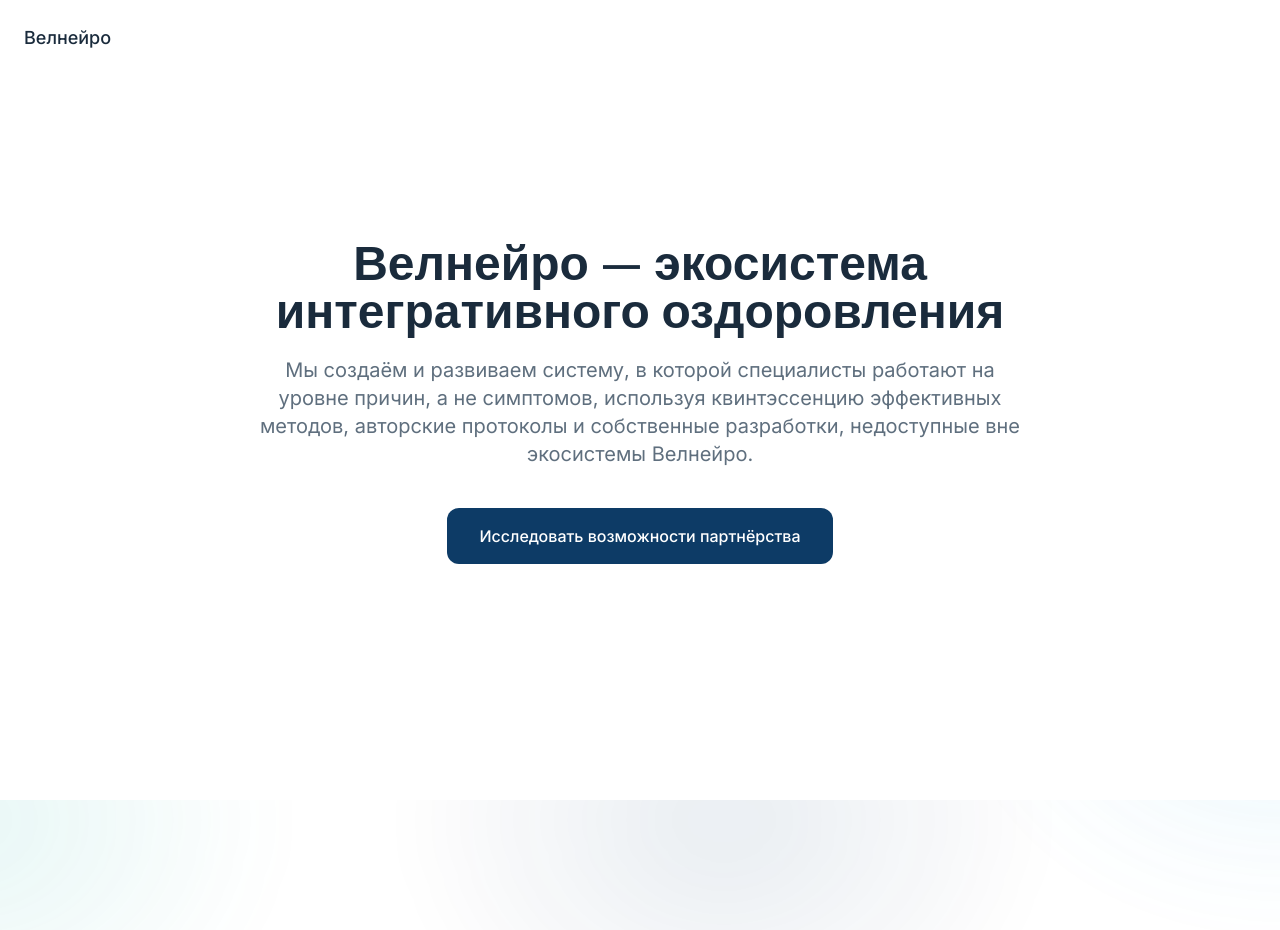
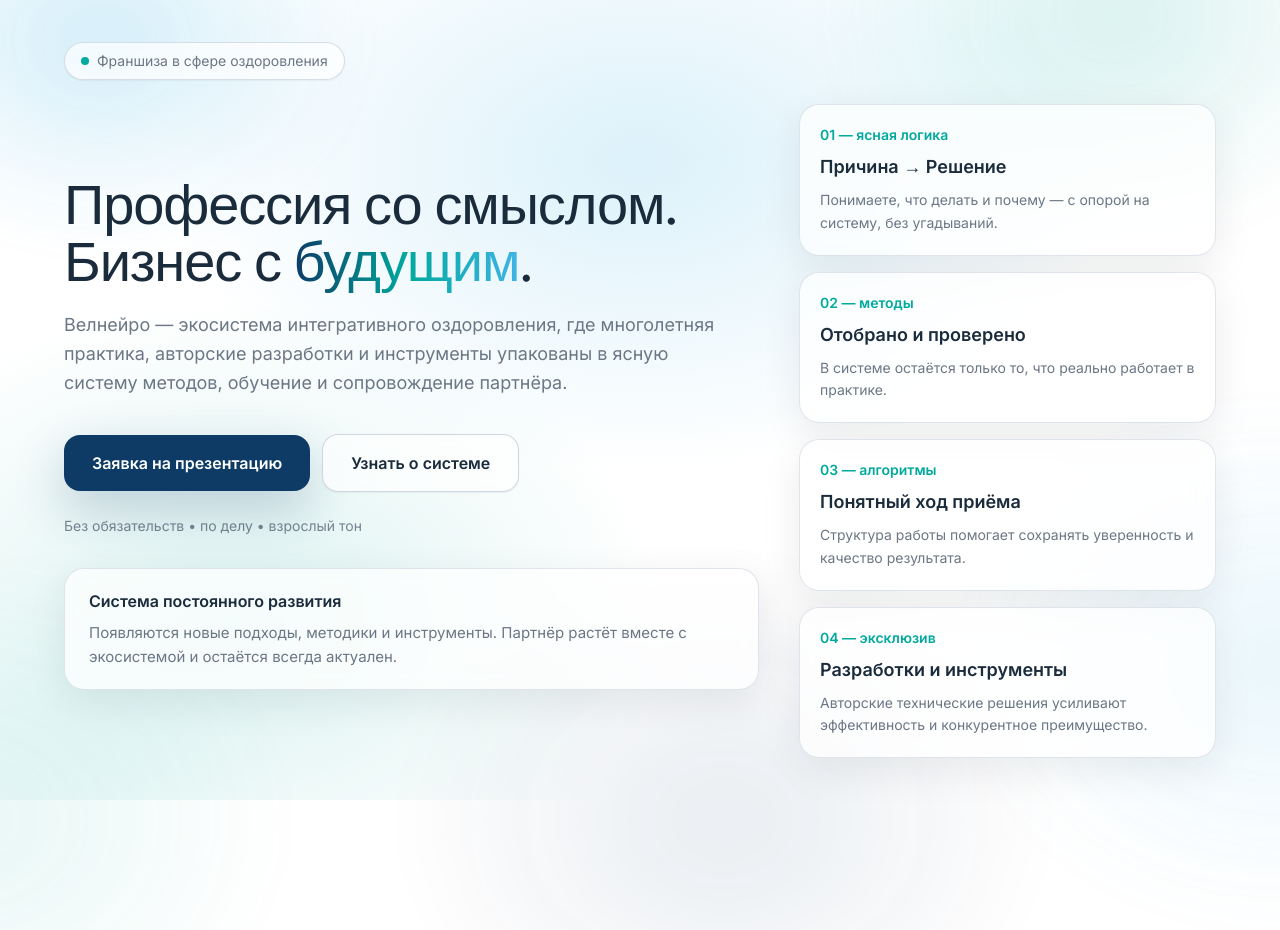
Before and after one commit to AidarKh24/wellneuro-site, a Next.js app: page / in a window 1280 px wide. Shown: the top 930 px of the page. Built offline with nearby package versions, Linux system fonts and the light colour scheme; a web font is replaced by a local one.

Commit message:
Update Hero.tsx

```diff
--- a/src/app/sections/Hero.tsx
+++ b/src/app/sections/Hero.tsx
@@ -1,30 +1,118 @@
 export default function Hero() {
   return (
-    <section className="min-h-screen flex flex-col justify-center items-center px-6 text-center bg-white">
-      {/* Header */}
-      <header className="absolute top-6 left-6 text-lg font-medium text-[#1A2B3C]">
-        Велнейро
-      </header>
+    <section className="relative min-h-screen flex items-center px-6">
+      {/* мягкий локальный градиент сверху, чтобы “дороже” ощущалось */}
+      <div className="pointer-events-none absolute inset-0 -z-10">
+        <div className="absolute inset-0 bg-[radial-gradient(800px_520px_at_50%_20%,rgba(63,180,230,0.18),transparent_60%)]" />
+        <div className="absolute inset-0 bg-[radial-gradient(700px_520px_at_18%_78%,rgba(0,169,157,0.14),transparent_62%)]" />
+      </div>
 
-      {/* Main content */}
-      <div className="max-w-3xl">
-        <h1 className="text-4xl md:text-5xl font-semibold leading-tight text-[#1A2B3C] mb-6">
-          Велнейро — экосистема интегративного оздоровления
+      <div className="mx-auto w-full max-w-6xl">
+        {/* верхняя мини-плашка */}
+        <div className="mb-6 inline-flex items-center gap-2 rounded-full border border-[rgba(199,208,219,0.7)] bg-white/70 px-4 py-2 text-sm text-[var(--wn-muted)] shadow-sm backdrop-blur">
+          <span className="inline-block h-2 w-2 rounded-full bg-[var(--wn-teal)]" />
+          Франшиза в сфере оздоровления
+        </div>
+
+        <div className="grid gap-10 lg:grid-cols-[1.25fr_0.75fr] lg:items-center">
+          {/* ЛЕВАЯ КОЛОНКА */}
+          <div>
+            <h1 className="font-serif text-[42px] leading-[1.02] tracking-[-0.02em] text-[var(--wn-text)] sm:text-[56px]">
+              Профессия со смыслом.
+              <br />
+              Бизнес с <span className="text-gradient">будущим</span>.
             </h1>
 
-        <p className="text-lg md:text-xl text-[#5F6F7E] mb-10 leading-relaxed">
-          Мы создаём и развиваем систему, в которой специалисты работают
-          на уровне причин, а не симптомов, используя квинтэссенцию
-          эффективных методов, авторские протоколы и собственные разработки,
-          недоступные вне экосистемы Велнейро.
+            <p className="mt-6 max-w-2xl text-lg leading-relaxed text-[var(--wn-muted)]">
+              Велнейро — экосистема интегративного оздоровления, где многолетняя практика,
+              авторские разработки и инструменты упакованы в ясную систему методов,
+              обучение и сопровождение партнёра.
             </p>
 
+            {/* CTA */}
+            <div className="mt-9 flex flex-col gap-3 sm:flex-row sm:items-center">
               <a
                 href="#partnership"
-          className="inline-block px-8 py-4 rounded-xl bg-[#0D3B66] text-white text-base font-medium hover:opacity-90 transition"
+                className="btn-sheen inline-flex items-center justify-center rounded-2xl bg-[var(--wn-primary)] px-7 py-4 text-base font-semibold text-white shadow-[0_18px_50px_rgba(13,59,102,0.22)] transition hover:translate-y-[-1px] hover:bg-[var(--wn-primary-hover)]"
               >
-          Исследовать возможности партнёрства
+                Заявка на презентацию
               </a>
+
+              <a
+                href="#system"
+                className="inline-flex items-center justify-center rounded-2xl border border-[rgba(199,208,219,0.85)] bg-white/70 px-7 py-4 text-base font-semibold text-[var(--wn-text)] shadow-sm backdrop-blur transition hover:translate-y-[-1px] hover:bg-white"
+              >
+                Узнать о системе
+              </a>
+            </div>
+
+            <div className="mt-6 text-sm text-[rgba(107,119,133,0.9)]">
+              Без обязательств • по делу • взрослый тон
+            </div>
+
+            {/* “легкий” баннер без лилового — серо-голубой */}
+            <div className="mt-8 glass px-6 py-5">
+              <div className="text-base font-semibold text-[var(--wn-text)]">
+                Система постоянного развития
+              </div>
+              <p className="mt-2 text-[15px] leading-relaxed text-[var(--wn-muted)]">
+                Появляются новые подходы, методики и инструменты. Партнёр растёт вместе
+                с экосистемой и остаётся всегда актуален.
+              </p>
+            </div>
+          </div>
+
+          {/* ПРАВАЯ КОЛОНКА — карточки, без чёрных блоков */}
+          <div className="grid gap-4">
+            <div className="glass p-5">
+              <div className="text-sm font-semibold text-[var(--wn-teal)]">
+                01 — ясная логика
+              </div>
+              <div className="mt-2 text-lg font-semibold text-[var(--wn-text)]">
+                Причина → Решение
+              </div>
+              <p className="mt-2 text-sm leading-relaxed text-[var(--wn-muted)]">
+                Понимаете, что делать и почему — с опорой на систему, без угадываний.
+              </p>
+            </div>
+
+            <div className="glass p-5">
+              <div className="text-sm font-semibold text-[var(--wn-teal)]">
+                02 — методы
+              </div>
+              <div className="mt-2 text-lg font-semibold text-[var(--wn-text)]">
+                Отобрано и проверено
+              </div>
+              <p className="mt-2 text-sm leading-relaxed text-[var(--wn-muted)]">
+                В системе остаётся только то, что реально работает в практике.
+              </p>
+            </div>
+
+            <div className="glass p-5">
+              <div className="text-sm font-semibold text-[var(--wn-teal)]">
+                03 — алгоритмы
+              </div>
+              <div className="mt-2 text-lg font-semibold text-[var(--wn-text)]">
+                Понятный ход приёма
+              </div>
+              <p className="mt-2 text-sm leading-relaxed text-[var(--wn-muted)]">
+                Структура работы помогает сохранять уверенность и качество результата.
+              </p>
+            </div>
+
+            <div className="glass p-5">
+              <div className="text-sm font-semibold text-[var(--wn-teal)]">
+                04 — эксклюзив
+              </div>
+              <div className="mt-2 text-lg font-semibold text-[var(--wn-text)]">
+                Разработки и инструменты
+              </div>
+              <p className="mt-2 text-sm leading-relaxed text-[var(--wn-muted)]">
+                Авторские технические решения усиливают эффективность и конкурентное преимущество.
+              </p>
+            </div>
+          </div>
+        </div>
       </div>
     </section>
   );
```
Lines whose indentation alone changed are shown as unchanged.
